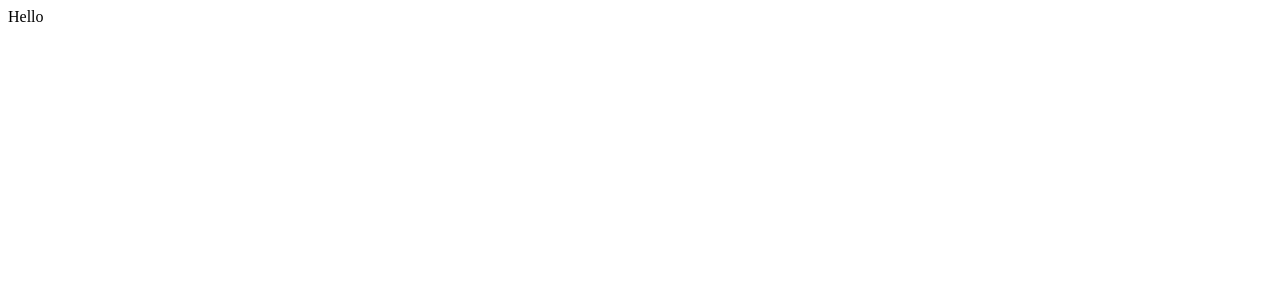
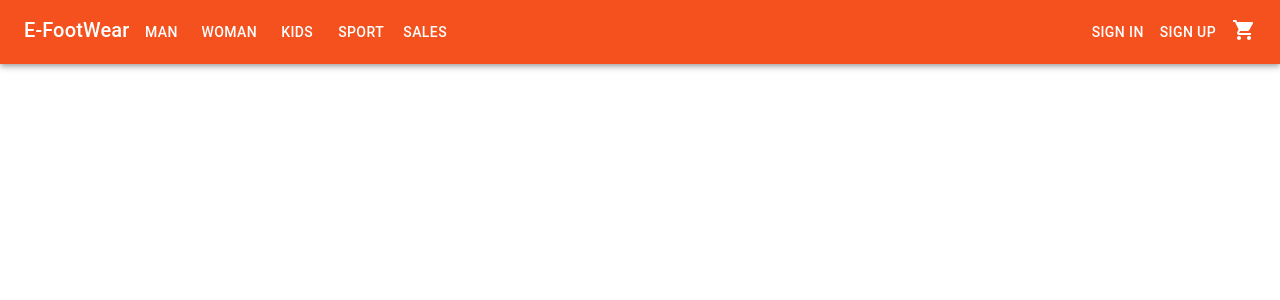
Before and after one commit to Pabeloszh/e-footwear, a React (Create React App) app in the folder frontend/: page / in a window 1280 px wide. Shown: the top 300 px of the page. Built offline with nearby package versions, Linux system fonts and the light colour scheme.

Commit message:
navbar created in material ui

```diff
--- a/frontend/src/App.tsx
+++ b/frontend/src/App.tsx
@@ -1,9 +1,10 @@
 import React from 'react';
+import { Navbar } from './components/Navbar/Navbar'
 
-function App() {
+const App: React.FC = () => {
   return (
     <div className="App">
-      Hello
+      <Navbar/>
     </div>
   );
 }
--- /dev/null
+++ b/frontend/src/components/Navbar/Navbar.style.ts
@@ -0,0 +1,32 @@
+import styled from 'styled-components';
+import AppBar from '@material-ui/core/AppBar';
+
+export const StyledNavbar = styled(AppBar)`
+    background-color: #f4511e !important;
+    .MuiToolbar-root{
+        justify-content:space-between;
+        .navigation{
+            display:flex;
+        }
+        .auth{
+            svg{
+                margin-bottom: -6px;
+                margin-left: 8px;
+            }
+        }
+        .menu-icon, .logo-mobile{
+            display:none;
+        }
+    }
+
+    @media only screen and (max-width: 768px){
+        .MuiToolbar-root{
+            .navigation, .auth{
+                display:none;
+            }
+            .menu-icon, .logo-mobile{
+                display:block;
+            }
+        }
+    }
+`;
--- /dev/null
+++ b/frontend/src/components/Navbar/Navbar.tsx
@@ -0,0 +1,39 @@
+import React from 'react'
+import { StyledNavbar } from "./Navbar.style"
+import AppBar from '@material-ui/core/AppBar';
+import Toolbar from '@material-ui/core/Toolbar';
+import Typography from '@material-ui/core/Typography';
+import Button from '@material-ui/core/Button';
+import IconButton from '@material-ui/core/IconButton';
+import MenuIcon from '@material-ui/icons/Menu';
+import ShoppingCartIcon from '@material-ui/icons/ShoppingCart';
+
+export const Navbar: React.FC = () => {
+    return (
+        <StyledNavbar position="static">
+            <Toolbar>
+                <div className="navigation">
+                    <Typography variant="h6">
+                        E-FootWear
+                    </Typography>
+                    <Button color="inherit">Man</Button>
+                    <Button color="inherit">Woman</Button>
+                    <Button color="inherit">Kids</Button>
+                    <Button color="inherit">Sport</Button>
+                    <Button color="inherit">Sales</Button>
+                </div>
+                <div className="auth">
+                    <Button color="inherit">Sign In</Button>
+                    <Button color="inherit">Sign Up</Button>
+                    <ShoppingCartIcon />
+                </div>
+                <Typography className="logo-mobile" variant="h6">
+                        E-FootWear
+                    </Typography>
+                <IconButton className="menu-icon" edge="start" color="inherit" aria-label="menu">
+                        <MenuIcon />
+                </IconButton>
+            </Toolbar>
+        </StyledNavbar>
+    )
+}
--- a/frontend/src/index.tsx
+++ b/frontend/src/index.tsx
@@ -1,9 +1,11 @@
 import React from 'react';
 import ReactDOM from 'react-dom';
 import App from './App';
+import  GlobalStyle  from "./styles/global"
 
 ReactDOM.render(
   <React.StrictMode>
+    <GlobalStyle/>
     <App />
   </React.StrictMode>,
   document.getElementById('root')
--- /dev/null
+++ b/frontend/src/styles/global.ts
@@ -0,0 +1,10 @@
+import { createGlobalStyle } from 'styled-components';
+
+export default createGlobalStyle`
+    * {
+        box-sizing: border-box;
+        margin: 0;
+        padding: 0;
+        outline: 0;
+    }
+`;
```
Also changed, not shown: frontend/src/components/Navbar.tsx (deleted, +0 -11 lines).
